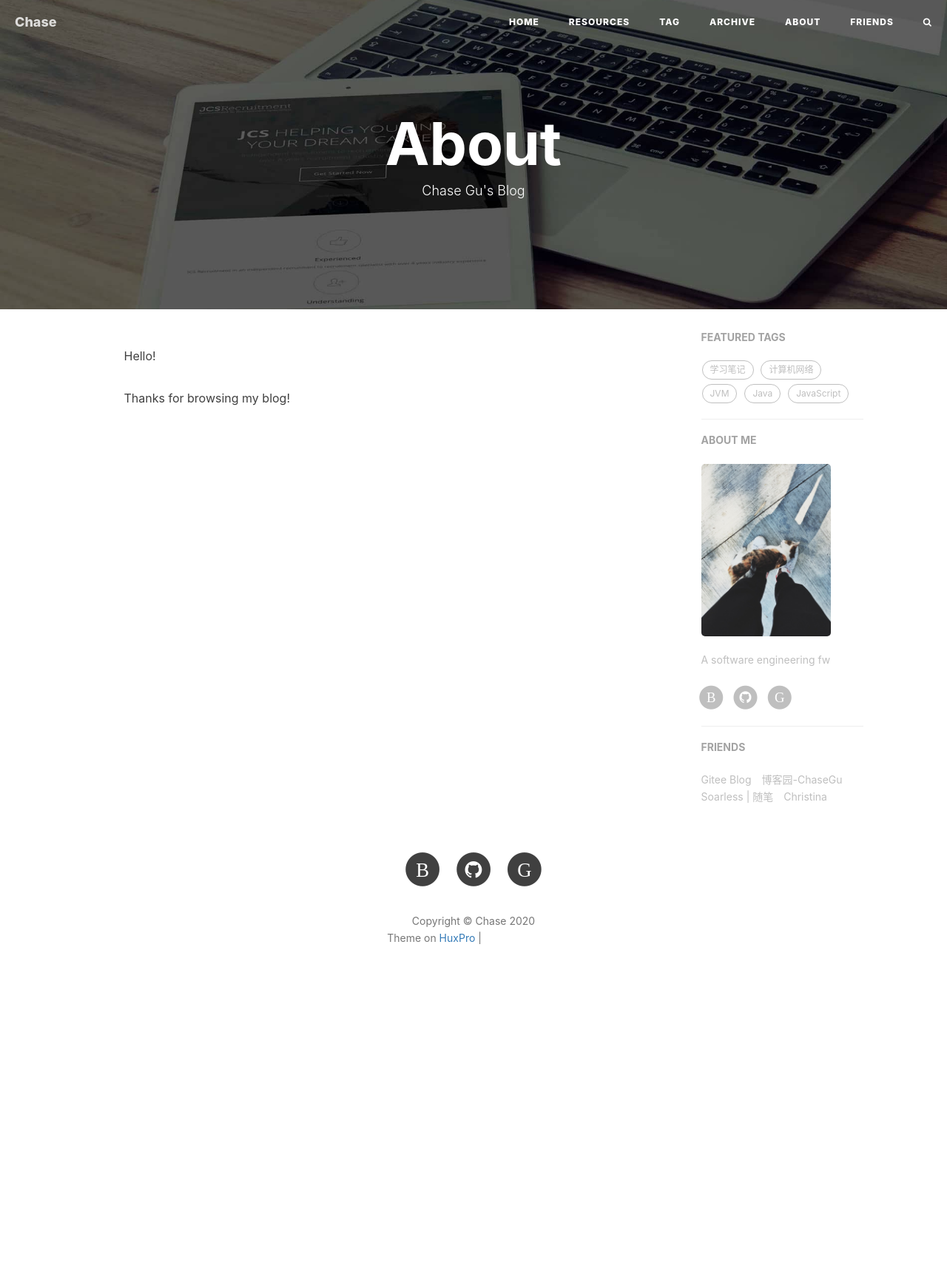
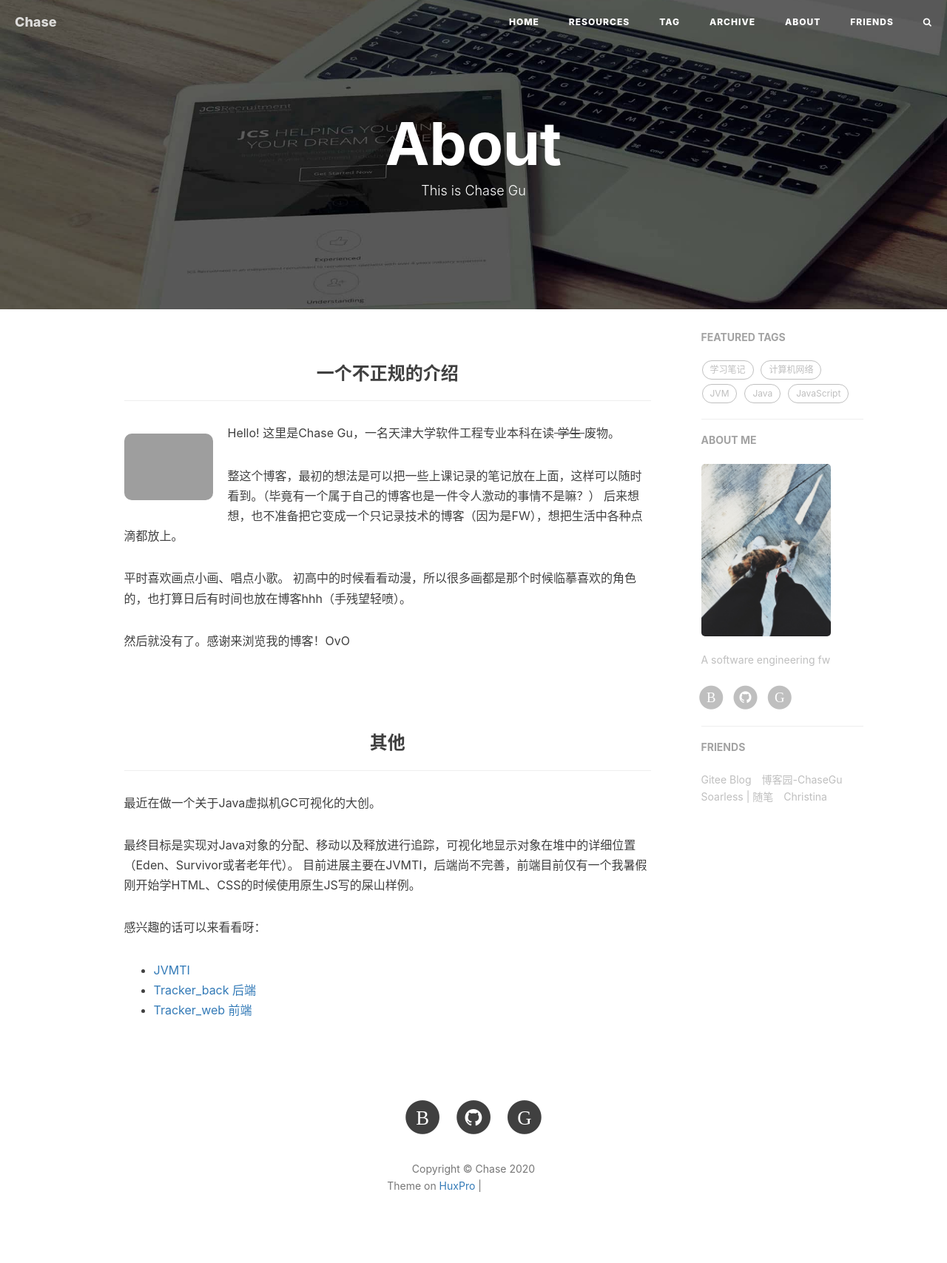
Before and after one commit to Chase-Gu/Chase-Gu.github.io, a Jekyll site: the page built from 4-about.html, in a window 1280 px wide. Shown: the whole page at 74% size. Built offline with Jekyll 4.4.1, drawn with Linux system fonts in a browser that asks for light colours; nearby versions of some CDN libraries; comment, search, counter and statistics services are not loaded; before the commit the page ends 1372 px from its top, so only the background shows below that; grey boxes are pictures that could not be loaded.

Commit message:
update 4-about.html

```diff
--- a/4-about.html
+++ b/4-about.html
@@ -1,9 +1,23 @@
 ---
 layout: page
 title: "About"
-description: "Chase Gu's Blog"
+description: "This is Chase Gu"
 header-img: "img/post-bg-rwd.jpg"
 ---
+
+<style>
+  img.about-portrait {
+    width: 120px;
+    border-radius: 10px;
+    margin-right: 20px;
+    float: left;
+  }
+
+  .about-title {
+    align-items: center;
+    text-align: center;
+  }
+</style>
 
 <!-- Language Selector -->
 <!-- <select class="sel-lang" onchange= "onLanChange(this.options[this.options.selectedIndex].value)">
@@ -13,12 +27,28 @@ header-img: "img/post-bg-rwd.jpg"
 
 <!-- Chinese Version -->
 <div class="zh post-container">
+  <h3 class="about-title">一个不正规的介绍</h3>
+  <hr>
+  <img class="about-portrait" src="{{site.url}}/img/avatar-chase-tokuten.gif" alt="←这是一个表情包">
+  <p>Hello! 这里是Chase Gu，一名天津大学软件工程专业本科在读<del> 学生 </del>废物。</p>
+  <p>整这个博客，最初的想法是可以把一些上课记录的笔记放在上面，这样可以随时看到。（毕竟有一个属于自己的博客也是一件令人激动的事情不是嘛？）
+    后来想想，也不准备把它变成一个只记录技术的博客（因为是FW），想把生活中各种点滴都放上。</p>
+  <p>平时喜欢画点小画、唱点小歌。
+    初高中的时候看看动漫，所以很多画都是那个时候临摹喜欢的角色的，也打算日后有时间也放在博客hhh（手残望轻喷）。</p>
+  <p>然后就没有了。感谢来浏览我的博客！OvO</p>
 
-    <p>Hello!</p>
-    <p>Thanks for browsing my blog!</p>
-
-    <p></p>
-
+  <br>
+  <h3 class="about-title">其他</h3>
+  <hr>
+  <p>最近在做一个关于Java虚拟机GC可视化的大创。</p>
+  <p>最终目标是实现对Java对象的分配、移动以及释放进行追踪，可视化地显示对象在堆中的详细位置（Eden、Survivor或者老年代）。
+    目前进展主要在JVMTI，后端尚不完善，前端目前仅有一个我暑假刚开始学HTML、CSS的时候使用原生JS写的屎山样例。</p>
+  <p>感兴趣的话可以来看看呀：</p>
+  <ul>
+    <li><a href="https://gitee.com/gushichen/JVMTI.git" target="_blank">JVMTI</a></li>
+    <li><a href="https://gitee.com/gushichen/Tracker_back.git" target="_blank">Tracker_back 后端</a></li>
+    <li><a href="https://gitee.com/gushichen/Tracker_web.git" target="_blank">Tracker_web 前端</a></li>
+  </ul>
 </div>
 
 <!-- English Version -->
@@ -43,7 +73,7 @@ header-img: "img/post-bg-rwd.jpg"
 </div> -->
 
 <!-- Handle Language Change -->
-<script type="text/javascript">
+<!-- <script type="text/javascript">
   // get nodes
   var $zh = document.querySelector(".zh");
   var $en = document.querySelector(".en");
@@ -53,15 +83,15 @@ header-img: "img/post-bg-rwd.jpg"
   window.addEventListener('hashchange', _render);
 
   // handle render
-    function _render(){
+  function _render() {
     var _hash = window.location.hash;
     // en
-        if(_hash == "#en"){
+    if (_hash == "#en") {
       $select.selectedIndex = 1;
       $en.style.display = "block";
       $zh.style.display = "none";
       // zh by default
-        }else{
+    } else {
       // not trigger onChange, otherwise cause a loop call.
       $select.selectedIndex = 0;
       $zh.style.display = "block";
@@ -70,17 +100,17 @@ header-img: "img/post-bg-rwd.jpg"
   }
 
   // handle select change
-    function onLanChange(index){
-        if(index == 0){
+  function onLanChange(index) {
+    if (index == 0) {
       window.location.hash = "#zh"
-        }else{
+    } else {
       window.location.hash = "#en"
     }
   }
 
   // init
   _render();
-</script>
+</script> -->
 
 
 <!-- Gitalk 评论 start
@@ -121,8 +151,10 @@ Gitalk end -->
   var disqus_identifier = "{{site.disqus.username}}/{{page.url}}";
   var disqus_url = "{{site.url}}{{page.url}}";
 
-    (function() {
-        var dsq = document.createElement('script'); dsq.type = 'text/javascript'; dsq.async = true;
+  (function () {
+    var dsq = document.createElement('script');
+    dsq.type = 'text/javascript';
+    dsq.async = true;
     dsq.src = '//' + disqus_shortname + '.disqus.com/embed.js';
     (document.getElementsByTagName('head')[0] || document.getElementsByTagName('body')[0]).appendChild(dsq);
   })();
```
Lines whose indentation alone changed are shown as unchanged.
